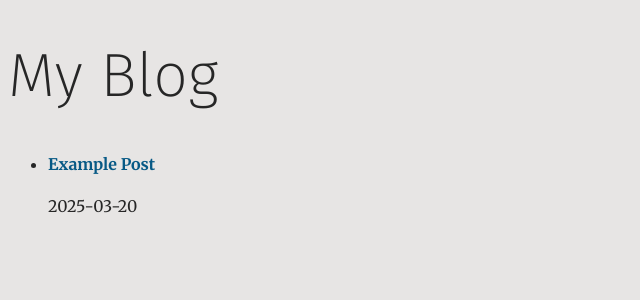
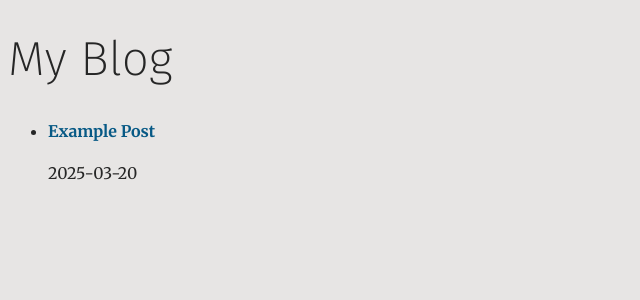
Before and after one commit to juanojeda/blog, a Next.js app: page / in a window 1280 px wide. Shown: the top 300 px of the page, without its empty margins (0-640 px from the left). Built offline with nearby package versions, Linux system fonts and the light colour scheme.

Commit message:
change the typescale to be nicer on the eyes

```diff
--- a/styles/_tokens.css
+++ b/styles/_tokens.css
@@ -11,15 +11,15 @@
   --typography-hx-font-weight: 200;
   --typography-bx-font-weight: 400;
 
-  --typography-h1-font-size: 3.815rem;
-  --typography-h2-font-size: 3.052rem;
-  --typography-h3-font-size: 2.441rem;
-  --typography-h4-font-size: 1.953rem;
-  --typography-h5-font-size: 1.563rem;
-  --typography-h6-font-size: 1.25rem;
+  --typography-h1-font-size: 2.986rem;
+  --typography-h2-font-size: 2.488rem;
+  --typography-h3-font-size: 2.074rem;
+  --typography-h4-font-size: 1.728rem;
+  --typography-h5-font-size: 1.44rem;
+  --typography-h6-font-size: 1.2rem;
   --typography-b1-font-size: 1rem;
-  --typography-b2-font-size: 0.8rem;
-  --typography-b3-font-size: 0.64rem;
+  --typography-b2-font-size: 0.833rem;
+  --typography-b3-font-size: 0.694rem;
 
   --typography-link-color: var(--color-sky-800);
   --typography-link-decoration: none;
```
